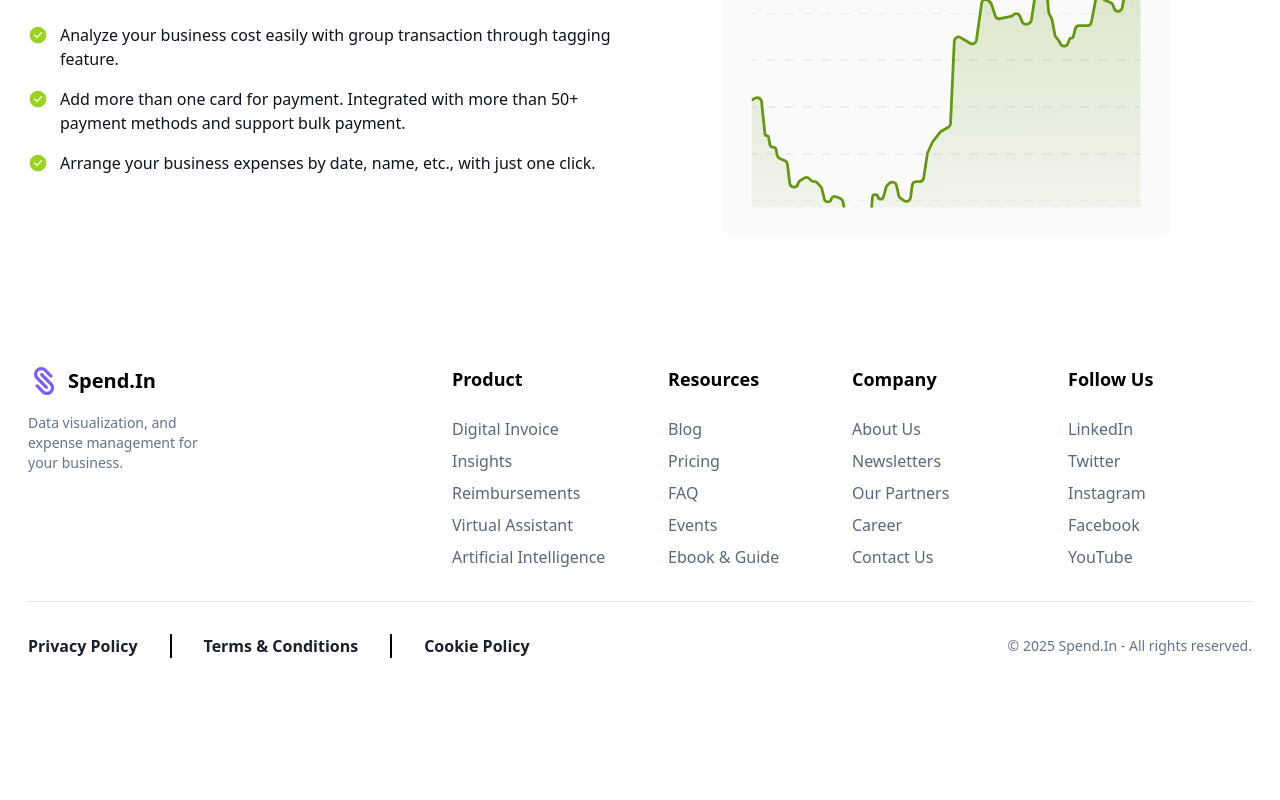
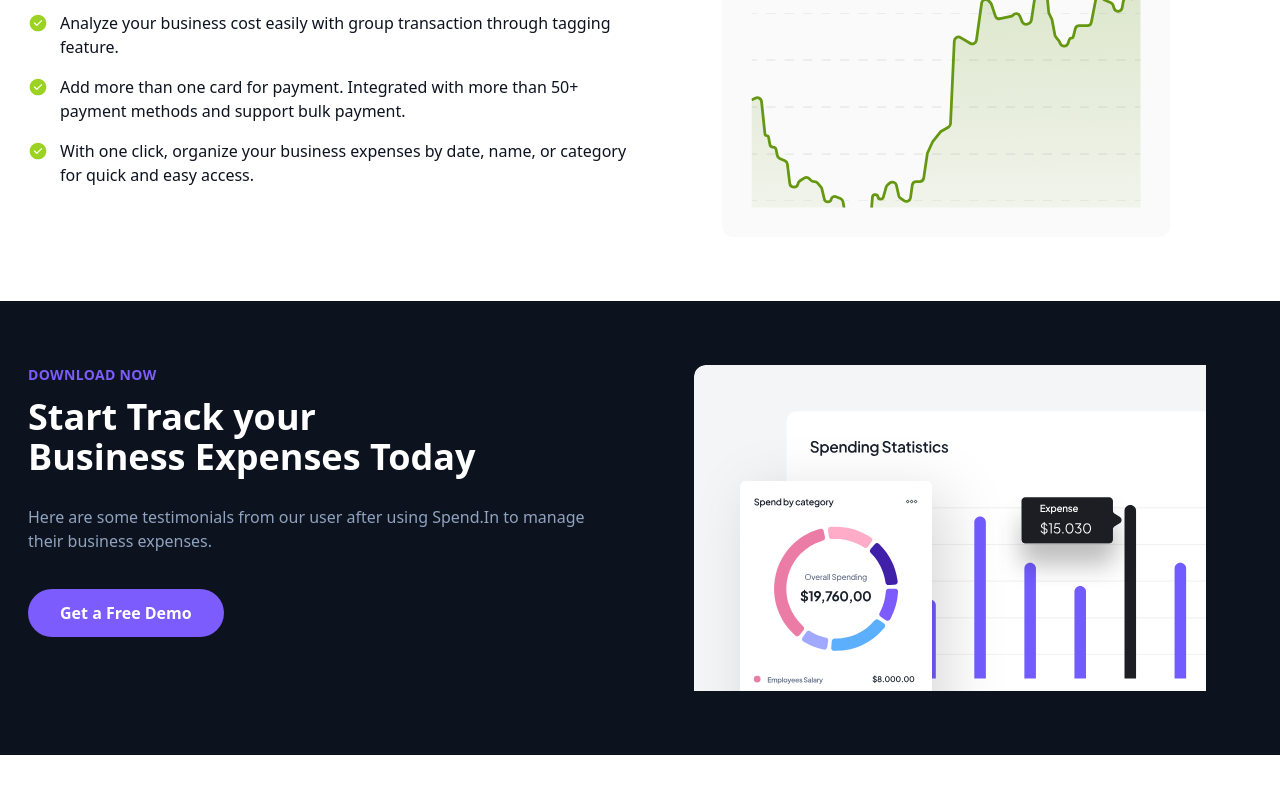
Before and after one commit to galembeck/spend-in, a Next.js app: page / in a window 1280 px wide. Shown: the part 3740-4540 px from the top of the page. Before the commit the page ends 4430 px from the top, so only its background shows below. Built offline with nearby package versions, Linux system fonts and the light colour scheme.

Commit message:
feat: create download section

```diff
--- a/src/app/(root)/page.tsx
+++ b/src/app/(root)/page.tsx
@@ -1,6 +1,7 @@
 import { Benefits } from "@/components/benefits-section";
+import { Register } from "@/components/register-section";
 import { Productivity } from "@/components/productivity-section";
-import { Register } from "@/components/register-section";
+import { Download } from "@/components/download-section";
 
 export default function RootPage() {
   return (
@@ -8,6 +9,7 @@ export default function RootPage() {
       <Benefits />
       <Register />
       <Productivity />
+      <Download />
     </main>
   );
 }
--- /dev/null
+++ b/src/components/download-section.tsx
@@ -0,0 +1,43 @@
+import Image from "next/image";
+
+export function Download() {
+  return (
+    <section className="py-8 px-7 md:py-16 bg-secondary-dark-700">
+      <div className="max-w-7xl mx-auto flex flex-col lg:flex-row items-center lg:items-start gap-4">
+        <div className="flex-1">
+          <p className="text-primary font-semibold text-sm uppercase tracking-wide mb-3">
+            Download Now
+          </p>
+
+          <div className="flex flex-col items-start md:gap-1">
+            <div className="flex md:justify-between gap-6 mb-6">
+              <h2 className="text-3xl md:text-4xl font-bold text-white leading-snug max-w-md">
+                Start Track your Business Expenses Today
+              </h2>
+            </div>
+            <p className="text-secondary-light-300 max-w-xl text-base">
+              Here are some testimonials from our user after using Spend.In to
+              manage their business expenses.
+            </p>
+
+            <div className="py-8 w-full">
+              <button className="bg-primary hover:bg-primary-light-400 text-white font-semibold py-3 px-8 rounded-full transition duration-300 w-full sm:w-auto">
+                Get a Free Demo
+              </button>
+            </div>
+          </div>
+        </div>
+
+        <div className="flex-1 flex justify-center items-center">
+          <Image
+            src="/assets/statistics-dashboard.svg"
+            alt="Statistics Dashboard"
+            width={100}
+            height={100}
+            className="w-full h-auto max-w-lg"
+          />
+        </div>
+      </div>
+    </section>
+  );
+}
--- a/src/constants/index.ts
+++ b/src/constants/index.ts
@@ -132,7 +132,7 @@ export const socialLinks = [
 export const positiveProductivity = [
   "Analyze your business cost easily with group transaction through tagging feature.",
   "Add more than one card for payment. Integrated with more than 50+ payment methods and support bulk payment.",
-  "Arrange your business expenses by date, name, etc., with just one click.",
+  "With one click, organize your business expenses by date, name, or category for quick and easy access.",
 ];
 
 export const negativeProductivity = [
```
Also changed, not shown: public/assets/statistics-dashboard.svg (added).
